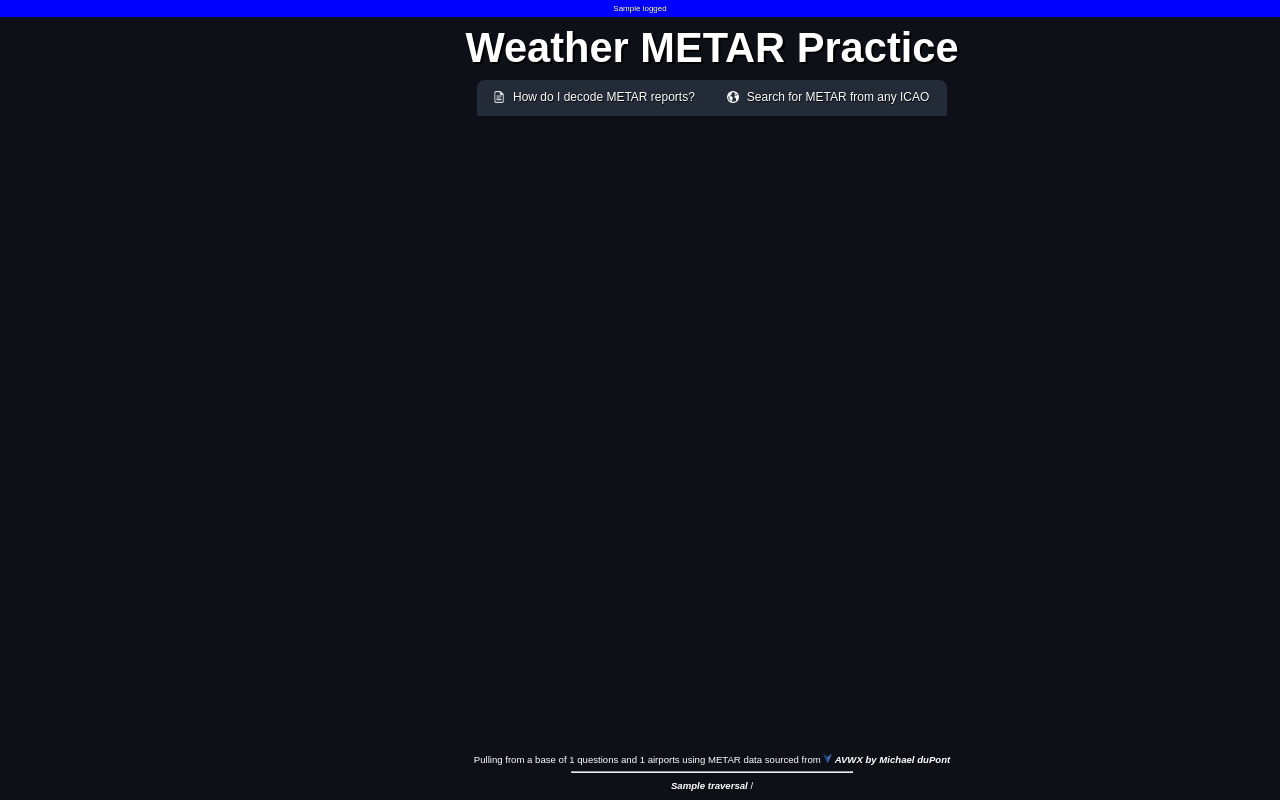
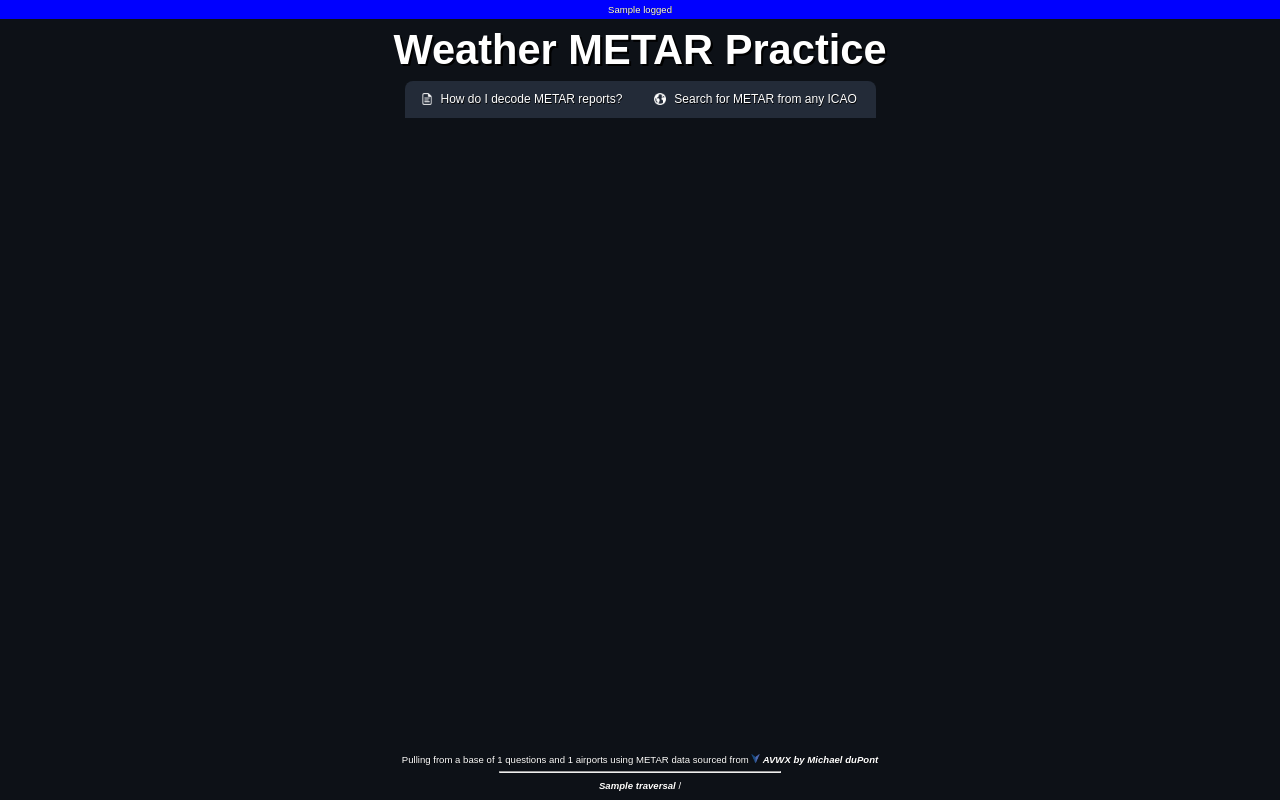
Before and after one commit to Rhodri-Morgan/METAR-practice, a Django app: template templates/metar_practice/sub_base.html in a window 1280 px wide; the page is wider, and only the part inside the window is pictured. Run offline with Django 3.2, Linux system fonts and the light colour scheme; the template is opened without the code that fills it: most values are stand-ins (such as "Sample title", 1, 10 or a date in 2020).

Commit message:
Fixed bug with issue message and added updated usage video

```diff
--- a/static/css/base.css
+++ b/static/css/base.css
@@ -26,6 +26,7 @@ body h1, h2, h3, p, th, button, a, input, li {
     display: table-footer-group;
     text-align: center;
     font-size: max(8.5px, min(1.2vh, 17.6px));
+    text-shadow: max(0.42px, min(0.06vh, 0.89px)) max(0.42px, min(0.06vh, 0.89px)) #000000;
 }
 
 .proxy_margin_footer_top {
--- a/static/css/metar_practice/sub_base.css
+++ b/static/css/metar_practice/sub_base.css
@@ -1,27 +1,29 @@
-body, #content {
-    min-width: 1424px;
+body {
+    min-width: 852px;
     min-height: 710px;
 }
 
 #content {
+    min-width: 852px;
+    min-height: 710px;
+    max-width: 2560px;
+    max-height: 1485px;
     width: 120vh;
     height: 100vh;
-    max-width: 2560px;
-    max-height: 1485px;
 }
 
 #logged_container {
     position: absolute;
-    left:0;
-    right:0;
-    background-color: blue;
+    left: 0;
+    right: 0;
+    background-color: #0000ff;
     width: 100vw;
     text-align: center;
 }
 
 #logged {
-    font-size: max(7.1px, min(1vh, 14.9px));
-    text-shadow: max(0.36px, min(0.05vh, 0.74px)) max(0.36px, min(0.05vh, 0.74px)) #000000;
+    font-size: max(8.5px, min(1.2vh, 17.6px));
+    text-shadow: max(0.42px, min(0.06vh, 0.89px)) max(0.42px, min(0.06vh, 0.89px)) #000000;
     padding-top: max(3.6px, min(0.5vh, 7.4px));
     padding-bottom: max(3.6px, min(0.5vh, 7.4px));
 }
@@ -29,8 +31,8 @@ body, #content {
 #banner {
     background-color: #0d1117;
     display: inline-block;
-    padding-top: max(21.3px, min(3vh, 44.6px));
-    padding-bottom: max(14.2px, min(2vh, 29.7px));
+    padding-top: max(22.7px, min(3.2vh, 47.6px));
+    padding-bottom: max(17px, min(2.4vh, 35.7px));
     text-align: center;
     width: 100%;
     height: max(74.5px, min(10.5vh, 156px));
@@ -45,7 +47,7 @@ body, #content {
 }
 
 #navigation {
-    width: max(417px, min(58.7vh, 872px));       /* use script in sub_base.js to fix if I change in the future */
+    width: max(417px, min(58.7vh, 873px));
     overflow: hidden;
     text-align: center;
     margin: 0 auto;
--- a/static/js/metar_practice/sub_base.js
+++ b/static/js/metar_practice/sub_base.js
@@ -1,17 +1,24 @@
-window.onload = updateNavigationWidth;
-window.onresize = updateNavigationWidth;
-
-
 /**
  * Bodging to fixup the navigation bar width
  */
-function updateNavigationWidth() {
+ window.setInterval(function updateNavigationWidth() {
     var navigation_bar = document.getElementById('navigation');
     var elements = document.getElementsByClassName("navigation_element");
     var total_elements_width = 0
     for (var i = 0; i < elements.length; i++) {
         total_elements_width += elements[i].offsetWidth;
     }
-    total_elements_width += 1;
+    total_elements_width += 2;
     navigation_bar.style.width = total_elements_width.toString()+"px";
-}
+}, 1);
+
+window.setInterval(function updateLoggedWidth() {
+    try {
+        var content_containter = document.getElementById('content').offsetWidth;
+        var page_width = window.innerWidth || document.documentElement.clientWidth || document.body.clientWidth;
+        var logged_container = document.getElementById('logged_container');
+        logged_container.style.width = Math.max(content_containter, page_width)+'px';
+    } catch (exception) {
+        //pass
+    }
+}, 1);
--- a/templates/metar_practice/practice.html
+++ b/templates/metar_practice/practice.html
@@ -11,6 +11,7 @@
     <!-- MUST RESTRICT API USAGE -->
     <script src="https://maps.googleapis.com/maps/api/js?key=AIzaSyA5RVyFfpgAOueO-LEsqF8uv6RhHLz8rcs&callback=initMap&libraries=&v=weekly&channel=2" async></script>
     <script src="https://code.jquery.com/jquery-3.3.1.min.js"></script>
+    <script src="{% static 'js/metar_practice/debug.js' %}"></script>
 {% endblock sub_head %}
 
 {% block sub_body %}
```
Also changed, not shown: static/css/metar_practice/practice.css (+4 -3 lines), 1 other file.
